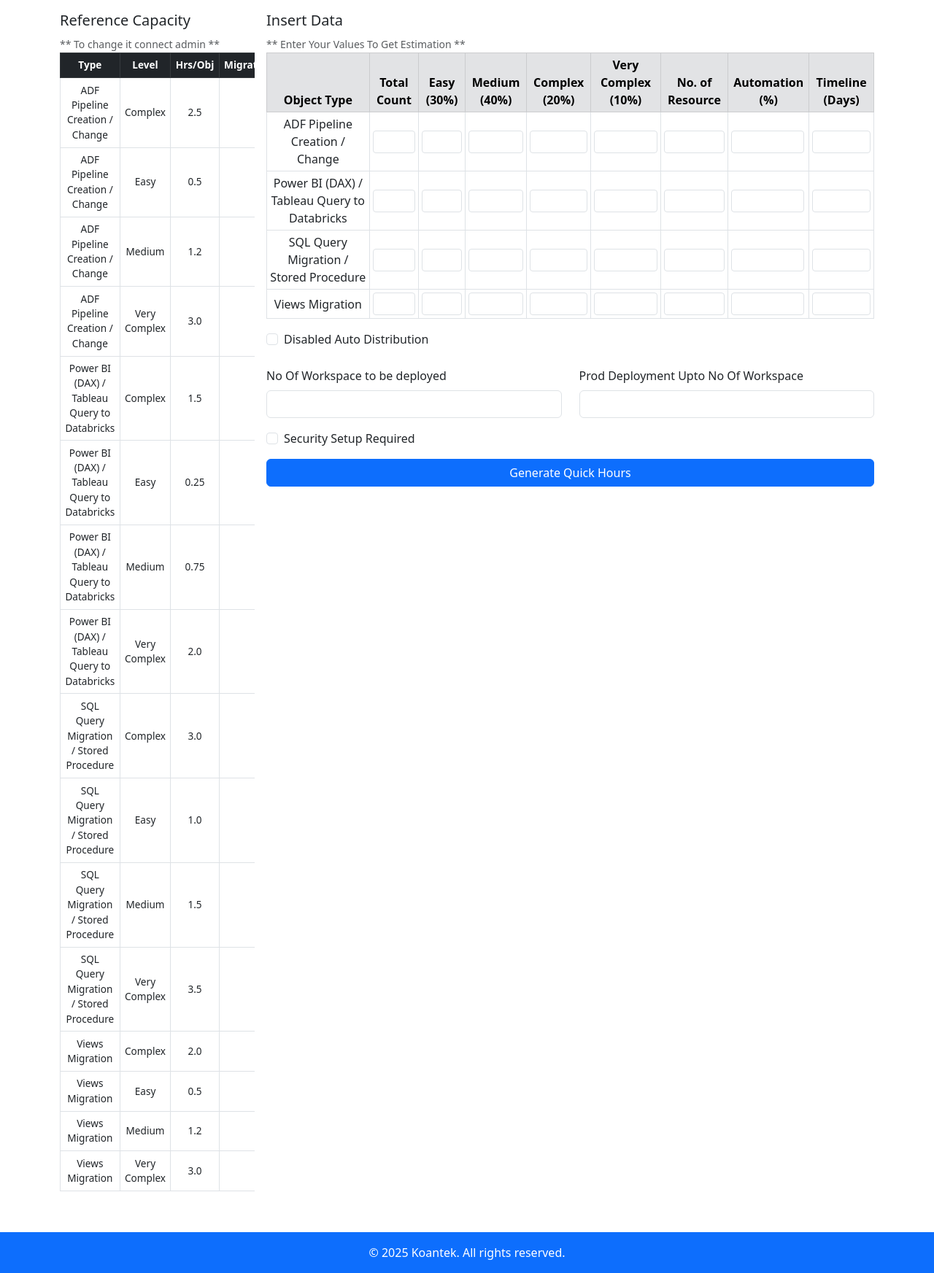
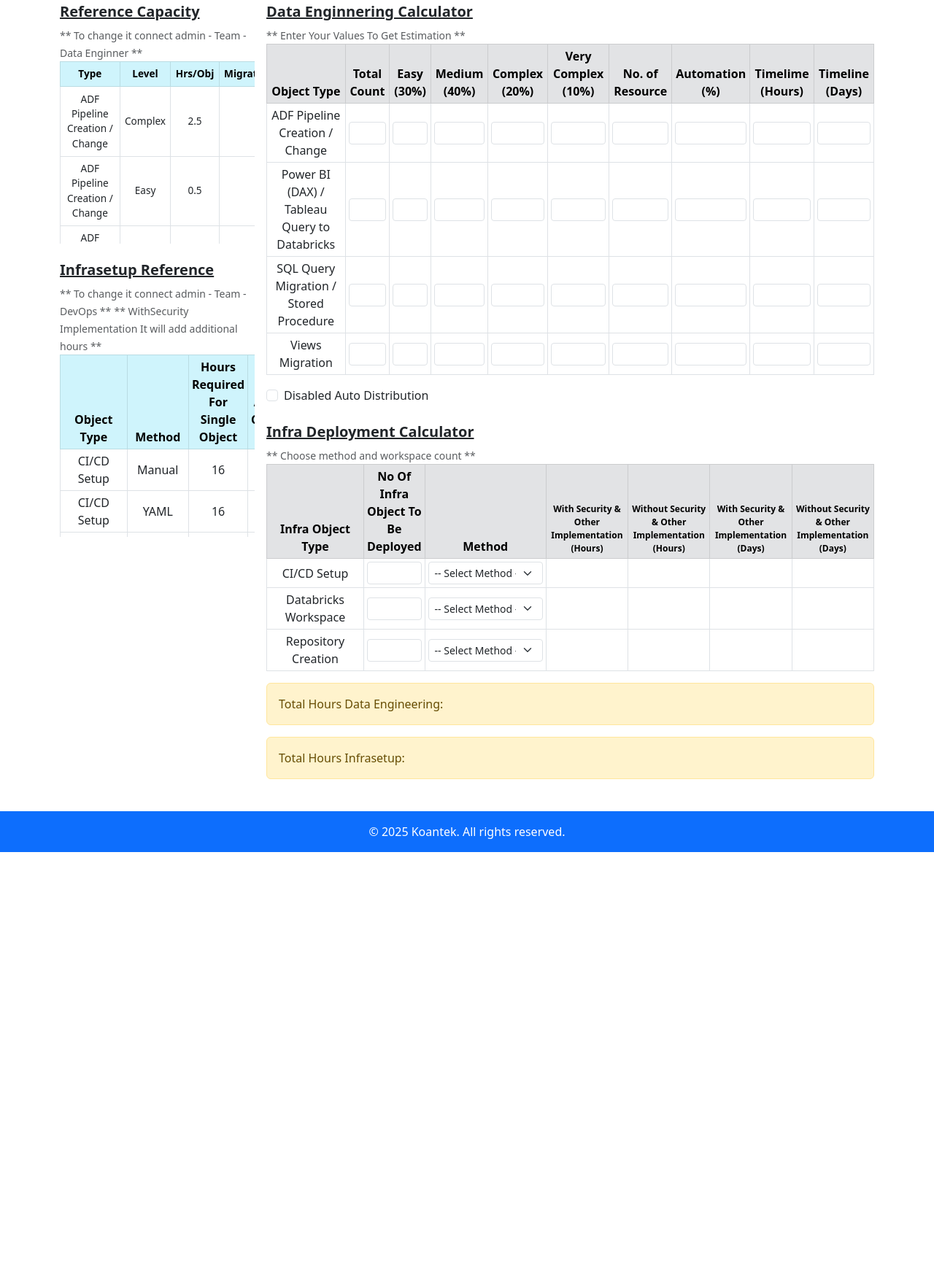
Before and after one commit to iamsaptorshe07/KTK-PreSales-LaunchPad, a Django app: page / in a window 1280 px wide. Shown: the part 66-1811 px from the top of the page at 73% size. After the commit the page ends 1234 px from the top, so only its background shows below. Run offline with Django 5.2, Linux system fonts and the light colour scheme; data comes from the database, SQL or seed files in the repository; both versions use the stored data as it was after the commit.

Commit message:
Pilot Phase 0.0

```diff
--- a/PreSalesCalculator/admin.py
+++ b/PreSalesCalculator/admin.py
@@ -1,4 +1,5 @@
 from django.contrib import admin
-from .models import ReferenceCapacity
+from .models import ReferenceCapacity,InfraSetUpReference
 # Register your models here.
 admin.site.register(ReferenceCapacity)
+admin.site.register(InfraSetUpReference)
--- a/PreSalesCalculator/views.py
+++ b/PreSalesCalculator/views.py
@@ -1,7 +1,7 @@
 # Django Packages
 from django.shortcuts import render, redirect
 from django.http import *
-from .models import ReferenceCapacity
+from .models import ReferenceCapacity,InfraSetUpReference
 from django.db.models import Q
 from django.contrib import messages
 
@@ -12,10 +12,17 @@ import datetime
 # Create your views here.
 
 def home(request):
-    referenceCapacity_model = ReferenceCapacity.objects.all().order_by('object_type')
+
+    referenceCapacity_model = ReferenceCapacity.objects.all().order_by('object_type','level')
     distinct_reference_object = ReferenceCapacity.objects.values_list('object_type', flat=True).distinct()
+    infra_setup_reference = InfraSetUpReference.objects.all().order_by('object_type','method')
+    unique_infra_method = InfraSetUpReference.objects.values_list('method',flat=True).distinct()
+    unique_infra_object = InfraSetUpReference.objects.values_list('object_type',flat=True).distinct()
     context = {
         'reference_values':referenceCapacity_model,
-        'reference_objects':distinct_reference_object
+        'reference_objects':distinct_reference_object,
+        'Infrasetup_reference':infra_setup_reference,
+        "UniqueInfraSetupMethod":unique_infra_method,
+        'UniqueInfraObject':unique_infra_object
         }
     return render(request,'index.html',context=context)
--- a/templates/index.html
+++ b/templates/index.html
@@ -25,15 +25,16 @@
   </div>
 </nav>
 
-<main class="container py-3">
+<main class="container py-1">
   <div class="row g-3">
+    <!-- Left Column: Reference + Infra Setup -->
+    <div class="col-lg-3">
       <!-- Reference Capacity -->
-    <div class="col-lg-3">
-      <h5>Reference Capacity</h5>
-      <small class="text-muted">** To change it connect admin **</small>
-      <div class="table-responsive">
+      <h5> <b> <u> Reference Capacity </u> </b> </h5>
+      <small class="text-muted">** To change it connect admin - Team - Data Enginner **</small>
+      <div class="table-responsive" style="max-height: 250px; overflow-y: auto;">
         <table class="table table-bordered table-sm table-hover align-middle text-center ref-capacity-table" id="referenceTable">
-          <thead class="table-dark">
+          <thead class="table-info">
             <tr>
               <th> Type </th>
               <th> Level </th>
@@ -55,11 +56,40 @@
           </tbody>
         </table>
       </div>
+
+      <!-- Infra Setup Reference -->
+      <div class="mt-4">
+        <h5> <b> <u> Infrasetup Reference </u> </b> </h5>
+        <small class="text-muted">** To change it connect admin - Team - DevOps **</small>
+        <small class="text-muted">** WithSecurity Implementation It will add additional hours **</small>
+        <div class="table-responsive" style="max-height: 250px; overflow-y: auto;">
+          <table class="table table-bordered table-sm align-middle text-center">
+            <thead class="table-info">
+              <tr>
+                <th>Object Type</th>
+                <th> Method </th>
+                <th> Hours Required For Single Object</th>
+                <th> Additional Complexity Hours</th>
+              </tr>
+            </thead>
+            <tbody>
+              {% for infraref in Infrasetup_reference %}
+              <tr>
+                <td id="infra-object-type-{{infraref.object_type}}">{{infraref.object_type}}</td>
+                <td id="infra-object-method-{{infraref.object_type}}-{{infraref.method}}">{{infraref.method}}</td>
+                <td id="infra-object-hour-{{infraref.object_type}}-{{infraref.method}}">{{infraref.hour_for_one_object}}</td>
+                <td id="infra-object-additional-hour-{{infraref.object_type}}-{{infraref.method}}">{{infraref.additional_complexity_hour}}</td>
+              </tr>
+              {% endfor %}
+            </tbody>
+          </table>
+        </div>
+      </div>
     </div>
 
-    <!-- Insert Data -->
+    <!-- Right Column -->
     <div class="col-lg-9">
-      <h5>Insert Data</h5>
+      <h5> <b> <u> Data Enginnering Calculator </u> </b></h5>
       <small class="text-muted">** Enter Your Values To Get Estimation **</small>
       <form>
         <div class="table-responsive">
@@ -74,6 +104,7 @@
                 <th>Very Complex (10%)</th>
                 <th>No. of Resource</th>
                 <th>Automation (%)</th>
+                <th>Timelime (Hours) </th>
                 <th>Timeline (Days)</th>
               </tr>
             </thead>
@@ -83,16 +114,18 @@
                 <td id="object_type-{{distinct_object}}">{{ distinct_object }}</td>
                 <td id="total-count-{{distinct_object}}" onchange="distribute(this.id)"><input type="number" class="form-control form-control-sm num-6 total-count"></td>
                 <td id="easy-count-{{distinct_object}}"><input type="number" class="form-control form-control-sm num-6 editable"></td>
-                <td id="medium-count-{{distinct_object}}"><input type="number" class="form-control form-control-sm num-6 editable" readonly></td>
-                <td id="complex-count-{{distinct_object}}"><input type="number" class="form-control form-control-sm num-6 editable" readonly></td>
+                <td id="medium-count-{{distinct_object}}"><input type="number" class="form-control form-control-sm num-6 editable" readonly ></td>
+                <td id="complex-count-{{distinct_object}}"><input type="number" class="form-control form-control-sm num-6 editable" readonly ></td>
                 <td id="very-complex-count-{{distinct_object}}"><input type="number" class="form-control form-control-sm num-6 editable" readonly></td>
                 <td id="resource-count-{{distinct_object}}" onchange="calculate(this.id)"><input type="number" class="form-control form-control-sm num-6 resource-count"></td>
                 <td id="automation-percent-{{distinct_object}}" onchange="calculate(this.id)"><input type="number" class="form-control form-control-sm num-6 automation-percent"></td>
-                <td id="calculated-total-days-{{distinct_object}}"><input type="number" class="form-control form-control-sm num-6 total-days" readonly></td>
+                <td id="calculated-total-hours-{{distinct_object}}"><input type="number" class="form-control form-control-sm num-6 total-hours" readonly></td>
+                <td id="calculated-total-days-{{distinct_object}}" onchange="calculateTotalDays()"><input type="number" class="form-control form-control-sm num-6 total-days" readonly></td>
               </tr>
               {% endfor %}
             </tbody>
           </table>
+
           <div class="form-check">
             <input class="form-check-input" type="checkbox" value="" id="toggleReadonly">
             <label class="form-check-label" for="checkCheckedDisabled">
@@ -100,29 +133,67 @@
             </label>
           </div>
         </div>
-        <br>
-      <div class="row mb-3">
-  <div class="col-md-6">
-    <label for="exampleInputEmail1" class="form-label">No Of Workspace to be deployed</label>
-    <input type="number" class="form-control" id="exampleInputEmail1" aria-describedby="emailHelp">
-  </div>
-  <div class="col-md-6">
-    <label for="exampleInputPassword1" class="form-label">Prod Deployment Upto No Of Workspace</label>
-    <input type="number" class="form-control" id="exampleInputPassword1">
+
+        <!-- Workspace Deployment Table -->
+        <div class="mt-4">
+          <h5> <b> <u> Infra Deployment Calculator </u> </b> </h5>
+          <small class="text-muted">** Choose method and workspace count **</small>
+          <div class="table-responsive">
+            <table class="table table-bordered table-sm align-middle text-center">
+              <thead class="table-secondary">
+                 <tr>
+          <th style="width:16%;">Infra Object Type</th>
+          <th style="width:10%;">No Of Infra Object To Be Deployed</th>
+          <th style="width:20%;">Method</th> <!-- Wider for dropdown -->
+          <th style="width:13.5%; white-space:normal; font-size:12px;">
+            With Security & Other Implementation <br>(Hours)
+          </th>
+          <th style="width:13.5%; white-space:normal; font-size:12px;">
+            Without Security & Other Implementation <br>(Hours)
+          </th>
+          <th style="width:13.5%; white-space:normal; font-size:12px;">
+            With Security & Other Implementation <br>(Days)
+          </th>
+          <th style="width:13.5%; white-space:normal; font-size:12px;">
+            Without Security & Other Implementation <br>(Days)
+          </th>
+        </tr>
+              </thead>
+              <tbody>
+                {% for unique_infra_obj in UniqueInfraObject %}
+                <tr>
+                  <td> {{unique_infra_obj}} </td>
+                  <td>
+                    <input type="number" class="form-control form-control-sm num-10" id="infra-obj-count-{{unique_infra_obj}}" onchange="infrasetUpCalculator(this.id);">
+                  </td>
+                  <td>
+                    <select class="form-select form-select-sm" id="infra-deployment-method-{{unique_infra_obj}}" onchange="infrasetUpCalculator(this.id)">
+                      <option value="" selected disabled>-- Select Method --</option>
+                      {% for unique_method in UniqueInfraSetupMethod %}
+                      <option value="{{unique_method}}">{{unique_method}}</option>
+                      {% endfor %}
+                    </select>
+                  </td>
+                  <td id="infra-setup-{{unique_infra_obj}}-with-security-hours"></td>
+                  <td id="infra-setup-{{unique_infra_obj}}-without-security-hours"></td>
+                  <td id="infra-setup-{{unique_infra_obj}}-with-security-days"></td>
+                  <td id="infra-setup-{{unique_infra_obj}}-without-security-days"></td>
+                </tr>
+                {% endfor %}
+              </tbody>
+            </table>
           </div>
         </div>
-
-<div class="mb-3 form-check">
-  <input type="checkbox" class="form-check-input" id="exampleCheck1">
-  <label class="form-check-label" for="exampleCheck1">Security Setup Required</label>
+        <div class="alert alert-warning" role="alert">
+            Total Hours Data Engineering: <span id="total-hours-DE"> </span>
         </div>
-<div class="d-grid gap-2">
-  <button class="btn btn-primary" type="button">Generate Quick Hours</button>
-
-</div>
+        <div class="alert alert-warning" role="alert">
+            Total Hours Infrasetup: <span id="total-hours-Infra"> </span>
+        </div> <!-- <div class="d-grid gap-2">
+          <button class="btn btn-primary" type="button">Generate Detailed Estimate</button>
+        </div> -->
       </form>
     </div>
-
   </div>
 </main>
 
@@ -134,111 +205,132 @@
 
 
 <!-- Javascript Code -->
+
+<!-- Script to calculate total days-->
  <script>
+// Function to calculate overall total days across all rows
+function calculateTotalDays() {
+  console.log("Total hour calculation called");
+  let totalDays = 0;
 
+  // Loop through all inputs with class "total-days"
+  document.querySelectorAll(".total-days").forEach(input => {
+    let val = parseFloat(input.value) || 0; // If empty, treat as 0
+    totalDays += val;
+  });
 
+  console.log("Total Hours",totalDays);
+  // Update the span with total
+  document.getElementById("total-hours-DE").textContent = totalDays;
+}
 
-// Function to disribute
-function distribute(id)
-{
+</script>
+<script>
+// Function to distribute
+function distribute(id) {
     let td = document.getElementById(id);
-    console.log("Got Id",id)
-    // find the input inside this td
     let input = td.querySelector("input");
-    // get the value of the input
     let total_count = input.value;
-
 
     // Performing Calculation
     let easy_count = total_count * 0.3;
     let medium_count = total_count * 0.4;
-    let complex_count = total_count * 0.2
+    let complex_count = total_count * 0.2;
     let very_complex_count = total_count * 0.1;
 
-    let easy_count_id = `easy-count-${id.split('-').pop()}`
-    let medium_count_id =`medium-count-${id.split('-').pop()}`
-    let complex_count_id =`complex-count-${id.split('-').pop()}`
-    let very_complex_count_id = `very-complex-count-${id.split('-').pop()}`
+    let easy_count_id = `easy-count-${id.split('-').pop()}`;
+    let medium_count_id = `medium-count-${id.split('-').pop()}`;
+    let complex_count_id = `complex-count-${id.split('-').pop()}`;
+    let very_complex_count_id = `very-complex-count-${id.split('-').pop()}`;
 
     // Set Value
-    let easy_td = document.getElementById(easy_count_id)
-    easy_td.querySelector('input').value = easy_count;
-    let medium_td = document.getElementById(medium_count_id)
-    medium_td.querySelector('input').value = medium_count;
-    let complex_td = document.getElementById(complex_count_id)
-    complex_td.querySelector('input').value = complex_count;
-    let very_complex_td = document.getElementById(very_complex_count_id)
-    very_complex_td.querySelector('input').value = very_complex_count;
+    document.getElementById(easy_count_id).querySelector('input').value = easy_count;
+    document.getElementById(medium_count_id).querySelector('input').value = medium_count;
+    document.getElementById(complex_count_id).querySelector('input').value = complex_count;
+    document.getElementById(very_complex_count_id).querySelector('input').value = very_complex_count;
 }
 
 // Function to calculate total days required
-function calculate(id)
-{
-
-    console.log("ID Received",id)
-    let object_type = id.split('-').pop()
+function calculate(id) {
+    let object_type = id.split('-').pop();
     let total_resource = document.getElementById(`resource-count-${object_type}`).querySelector('input').value;
-    console.log("Total Resource Entered",total_resource)
 
     // Get Actual Input Count
-    let easy_count_id = document.getElementById(`easy-count-${object_type}`).querySelector('input').value
-    let medium_count_id = document.getElementById(`medium-count-${object_type}`).querySelector('input').value
-    let complex_count_id =document.getElementById(`complex-count-${object_type}`).querySelector('input').value
-    let very_complex_count_id = document.getElementById(`very-complex-count-${object_type}`).querySelector('input').value
+    let easy_count_id = document.getElementById(`easy-count-${object_type}`).querySelector('input').value;
+    let medium_count_id = document.getElementById(`medium-count-${object_type}`).querySelector('input').value;
+    let complex_count_id = document.getElementById(`complex-count-${object_type}`).querySelector('input').value;
+    let very_complex_count_id = document.getElementById(`very-complex-count-${object_type}`).querySelector('input').value;
 
-    console.log("Easy Input",easy_count_id)
-    console.log("Medium Input",medium_count_id)
-    console.log("Complex Input",complex_count_id)
-    console.log("Very Complex Input",very_complex_count_id)
+    // Get Reference value in days
+    let rf_easy_count = Number(document.getElementById(`reference-per-day-capacity-${object_type}-Easy`).textContent);
+    let rf_medium_count = Number(document.getElementById(`reference-per-day-capacity-${object_type}-Medium`).textContent);
+    let rf_complex_count = Number(document.getElementById(`reference-per-day-capacity-${object_type}-Complex`).textContent);
+    let rf_very_complex_count = Number(document.getElementById(`reference-per-day-capacity-${object_type}-Very Complex`).textContent);
 
-    // Get Reference value
-    let rf_easy_count = Number(document.getElementById(`reference-per-day-capacity-${object_type}-Easy`).textContent)
-    let rf_medium_count =Number(document.getElementById(`reference-per-day-capacity-${object_type}-Medium`).textContent)
-    let rf_complex_count =Number(document.getElementById(`reference-per-day-capacity-${object_type}-Complex`).textContent)
-    let rf_very_complex_count = Number(document.getElementById(`reference-per-day-capacity-${object_type}-Very Complex`).textContent)
+    let total_days_required = (easy_count_id/(rf_easy_count*total_resource)) +
+                              (medium_count_id/(rf_medium_count*total_resource)) +
+                              (complex_count_id/(rf_complex_count*total_resource)) +
+                              (very_complex_count_id/(rf_very_complex_count*total_resource));
 
-    console.log("Easy Reference",rf_easy_count)
-    console.log("Medium Refrecne",rf_medium_count)
-    console.log("Complex Reference",rf_complex_count)
-    console.log("Very Complex Reference",rf_very_complex_count)
+    let total_days_required_object = document.getElementById(`calculated-total-days-${object_type}`);
+    let automation_percent = document.getElementById(`automation-percent-${object_type}`).querySelector('input').value;
 
-    let total_days_required = (easy_count_id/(rf_easy_count*total_resource)) + (medium_count_id/(rf_medium_count*total_resource)) + (complex_count_id/(rf_complex_count*total_resource)) + (very_complex_count_id/(rf_very_complex_count*total_resource))
-    console.log("Initial Calculation",Math.ceil(total_days_required))
-    let total_days_required_object = document.getElementById(`calculated-total-days-${object_type}`)
+    if (!automation_percent || automation_percent == 0) {
+       total_days_required_object.querySelector('input').value = Math.ceil(total_days_required);
+    } else {
+       let percent_value = Math.ceil(total_days_required) * (automation_percent/100);
+       let after_automation = Math.ceil(total_days_required) - percent_value;
+       total_days_required_object.querySelector('input').value = Math.ceil(after_automation);
+    }
+    calculateTotalDays();
+}
+</script>
 
-    let automation_percent = document.getElementById(`automation-percent-${object_type}`).querySelector('input').value
 
-    if (automation_percent === null || automation_percent == 0)
-    {
-       console.log("Got Automation 0 or null")
-       total_days_required_object.querySelector('input').value = Math.ceil(total_days_required)
-    }
-    else
-    {
-       console.log("Got Automation Value")
-       console.log("Got Automation Percent",automation_percent)
-       console.log("Total Days Requried",Math.ceil(total_days_required))
-       let percent_value = Math.ceil(total_days_required) * (automation_percent/100);
-       let after_automation = Math.ceil(total_days_required) - percent_value
-       total_days_required_object.querySelector('input').value = Math.ceil(after_automation)
-    }
-
-}
-
-</script>
+<!-- Script to control autodistribute -->
 <script>
 document.getElementById("toggleReadonly").addEventListener("change", function() {
-  const inputs = document.querySelectorAll(".editable"); // all inputs with class
+  const inputs = document.querySelectorAll(".editable");
   inputs.forEach(input => {
     if (this.checked) {
-      console.log("I am called")
-      input.removeAttribute("readonly"); // make editable
+      input.removeAttribute("readonly");
     } else {
-      input.setAttribute("readonly", true); // make readonly
+      input.setAttribute("readonly", true);
     }
   });
 });
 </script>
 
+<script>
+  function infrasetUpCalculator(id)
+  {
+    console.log("Infra Id Received",id)
+    let infra_object_type = id.split('-').pop();
+    console.log("Infra Type",infra_object_type);
+
+    // Get the entered number
+    let entered_input_number = document.getElementById(`infra-obj-count-${infra_object_type}`).value;
+    console.log("Entered Input Value",entered_input_number)
+    let method = document.getElementById(`infra-deployment-method-${infra_object_type}`).value;
+    console.log("Entered Method",method)
+
+    // Get Reference Hour
+    let reference_hour = Number(document.getElementById(`infra-object-hour-${infra_object_type}-${method}`).textContent)
+    console.log("Reference Hour is",reference_hour)
+
+    let reference_additional_hour = Number(document.getElementById(`infra-object-additional-hour-${infra_object_type}-${method}`).textContent)
+    console.log("Reference Additionl Hour",reference_additional_hour)
+
+
+    let without_security_hours = (entered_input_number * reference_hour)
+    let with_security_hours = (entered_input_number * (reference_hour + reference_additional_hour))
+    let without_security_days = Math.ceil(without_security_hours/8)
+    let with_security_days = Math.ceil(with_security_hours/8)
+
+    document.getElementById(`infra-setup-${infra_object_type}-without-security-hours`).textContent = without_security_hours;
+    document.getElementById(`infra-setup-${infra_object_type}-with-security-hours`).textContent = with_security_hours;
+    document.getElementById(`infra-setup-${infra_object_type}-without-security-days`).textContent = without_security_days;
+    document.getElementById(`infra-setup-${infra_object_type}-with-security-days`).textContent = with_security_days;}
+</script>
 </body>
 </html>
```
Also changed, not shown: PreSalesCalculator/models.py (+29 -0 lines), templates/index copy.html (added, +297 -0 lines), PreSalesCalculator/migrations/0004_referencecapacity_unique_objecttype_level.py (added), PreSalesCalculator/migrations/0005_rename_per_hour_capacity_referencecapacity_capacity_by_one_object.py (added), PreSalesCalculator/migrations/0006_rename_capacity_by_one_object_referencecapacity_per_hour_capacity.py (added), PreSalesCalculator/migrations/0007_infrasetupreference.py (added), db.sqlite3, 1 other file. Lines whose indentation alone changed are shown as unchanged.
